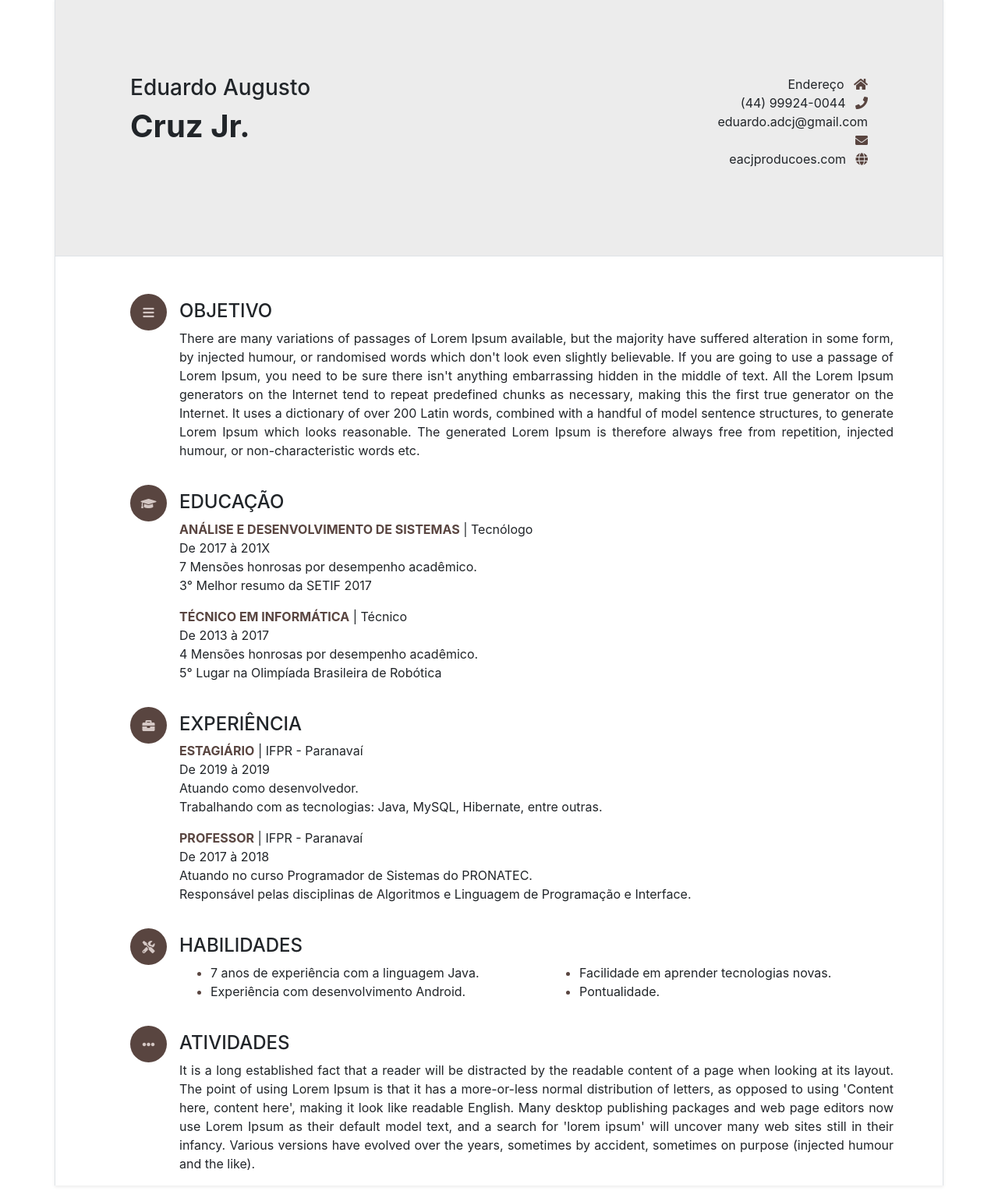
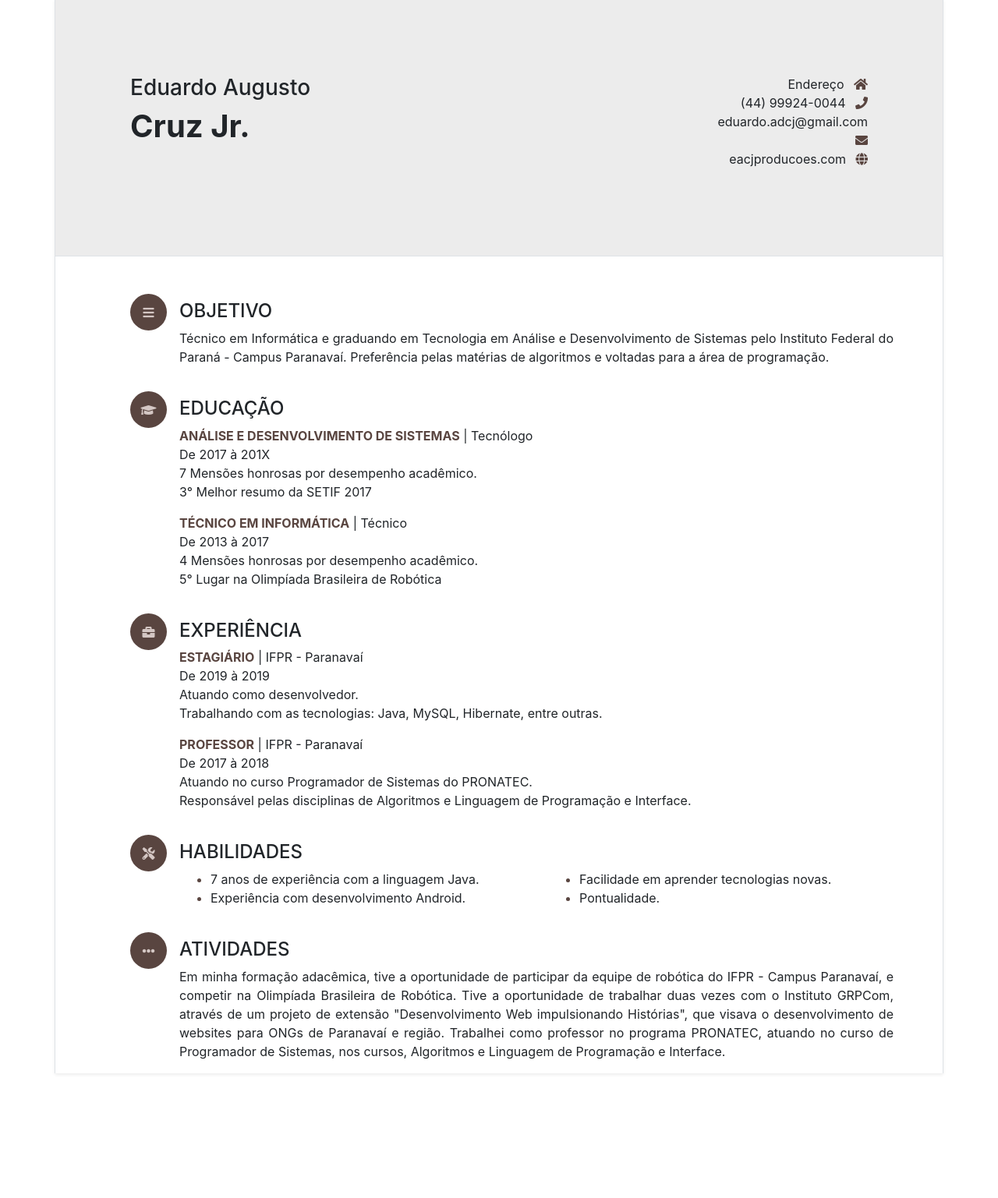
Before and after one commit to EduardoCruzProductions/Atividade1Django, a Django app: page /curriculum/ in a window 1280 px wide. Shown: the part 17-1554 px from the top of the page at 78% size. After the commit the page ends 1395 px from the top, so only its background shows below. Run offline with Django 3.2, Linux system fonts and the light colour scheme; some libraries are stand-ins or nearby versions.

Commit message:
corrigindo o texto do curriculo

```diff
--- a/bootstrapDjangoSite/main/templates/curriculo.html
+++ b/bootstrapDjangoSite/main/templates/curriculo.html
@@ -57,8 +57,7 @@
         <div class="col-sm pt-5">
           <h4 class="pt-2">OBJETIVO</h4>
           <p class="text-justify">
-            There are many variations of passages of Lorem Ipsum available, but the majority have suffered alteration in some form, by injected humour, or randomised words which don't look even slightly believable. If you are going to use a passage of Lorem Ipsum, you need to be sure there isn't anything embarrassing hidden in the middle of text. All the Lorem Ipsum generators on the Internet tend to repeat predefined chunks as necessary, making this the first true generator on the Internet. It uses a dictionary of over 200 Latin words, combined with a handful of model sentence structures, to generate Lorem Ipsum which looks reasonable. The generated Lorem Ipsum is therefore always free from repetition, injected humour, or non-characteristic words etc.
-          </p>
+            Técnico em Informática e graduando em Tecnologia em Análise e Desenvolvimento de Sistemas pelo Instituto Federal do Paraná - Campus Paranavaí. Preferência pelas matérias de algoritmos e voltadas para a área de programação.</p>
         </div>
 
       </div>
@@ -153,7 +152,9 @@
         <div class="col-sm pt-3">
           <h4 class="pt-2">ATIVIDADES</h4>
           <p class="text-justify">
-            It is a long established fact that a reader will be distracted by the readable content of a page when looking at its layout. The point of using Lorem Ipsum is that it has a more-or-less normal distribution of letters, as opposed to using 'Content here, content here', making it look like readable English. Many desktop publishing packages and web page editors now use Lorem Ipsum as their default model text, and a search for 'lorem ipsum' will uncover many web sites still in their infancy. Various versions have evolved over the years, sometimes by accident, sometimes on purpose (injected humour and the like).
+            Em minha formação adacêmica, tive a oportunidade de participar da equipe de robótica do IFPR - Campus Paranavaí, e competir na Olimpíada Brasileira de Robótica.
+            Tive a oportunidade de trabalhar duas vezes com o Instituto GRPCom, através de um projeto de extensão "Desenvolvimento Web impulsionando Histórias", que visava o desenvolvimento de websites para ONGs de Paranavaí e região.
+            Trabalhei como professor no programa PRONATEC, atuando no curso de Programador de Sistemas, nos cursos, Algoritmos e Linguagem de Programação e Interface.
           </p>
         </div>
       </div>
```
